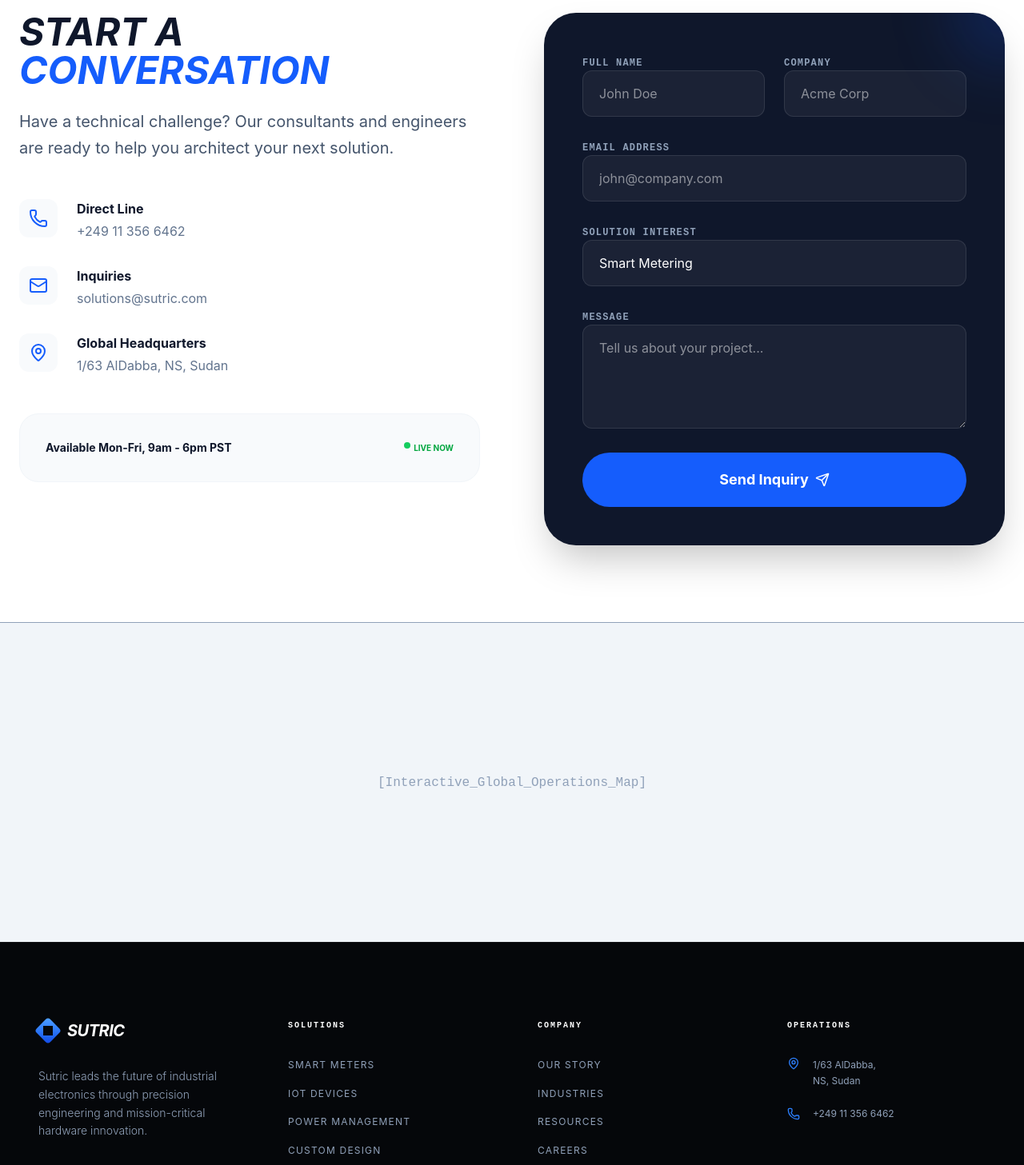
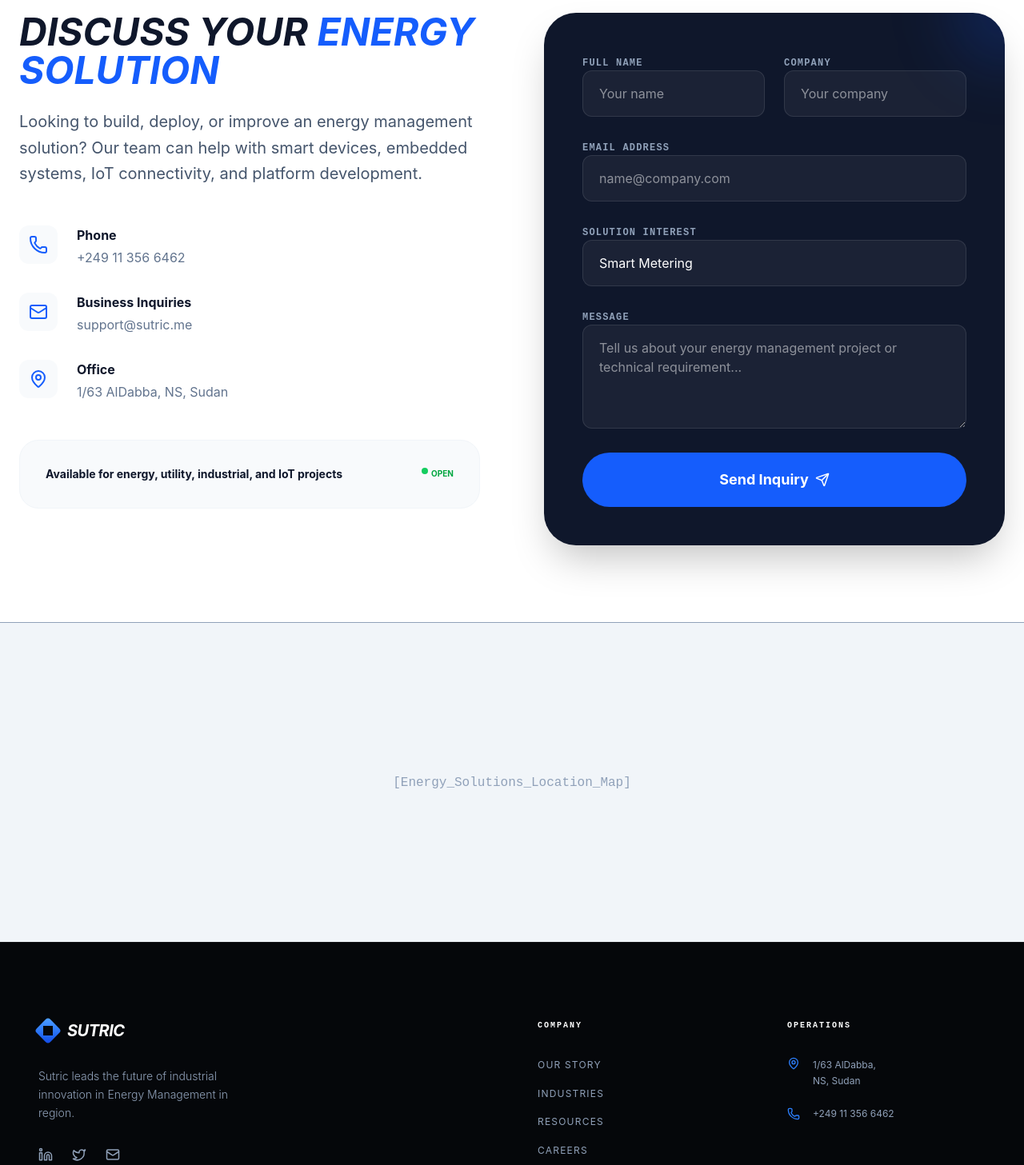
Before and after one commit to bashar-karoury/portfolio_website, a React (Vite) app: page /contact in a window 1280 px wide. Shown: the part 160-1617 px from the top of the page at 80% size. Built offline with nearby package versions, Linux system fonts and the light colour scheme.

Commit message:
Fix Fake content

```diff
--- a/src/App.tsx
+++ b/src/App.tsx
@@ -15,7 +15,7 @@
         <Routes>
           <Route path="/" element={<HomePage />} />
           <Route path="/about" element={<AboutPage />} />
-          <Route path="/products" element={<ProductsPage />} />
+          {/* <Route path="/products" element={<ProductsPage />} /> */}
           <Route path="/services" element={<ServicesPage />} />
           <Route path="/industries" element={<IndustriesPage />} />
           <Route path="/resources" element={<ResourcesPage />} />
--- a/src/components/layout/Footer.tsx
+++ b/src/components/layout/Footer.tsx
@@ -15,7 +15,7 @@
             </span>
           </Link>
           <p className="text-sm leading-relaxed font-light">
-            Sutric leads the future of industrial electronics through precision engineering and mission-critical hardware innovation.
+            Sutric leads the future of industrial innovation in Energy Management in region.
           </p>
           <div className="flex gap-6">
             <a href="#" className="hover:text-blue-400 transition-colors"><Linkedin size={18} /></a>
@@ -23,7 +23,7 @@
             <a href="#" className="hover:text-blue-400 transition-colors"><Mail size={18} /></a>
           </div>
         </div>
-
+        {/*
         <div>
           <h4 className="text-white font-bold mb-8 uppercase tracking-[0.2em] text-[10px] font-mono">Solutions</h4>
           <ul className="space-y-4 text-xs">
@@ -31,6 +31,15 @@
             <li><Link to="/products" className="hover:text-white transition-colors uppercase tracking-widest leading-relaxed">IoT Devices</Link></li>
             <li><Link to="/products" className="hover:text-white transition-colors uppercase tracking-widest leading-relaxed">Power Management</Link></li>
             <li><Link to="/services" className="hover:text-white transition-colors uppercase tracking-widest leading-relaxed">Custom Design</Link></li>
+          </ul>
+        </div> */}
+        <div>
+          <h4 className="text-white font-bold mb-8 uppercase tracking-[0.2em] text-[10px] font-mono"> </h4>
+          <ul className="space-y-4 text-xs">
+            {/* <li><Link to="/products" className="hover:text-white transition-colors uppercase tracking-widest leading-relaxed">Smart Meters</Link></li>
+            <li><Link to="/products" className="hover:text-white transition-colors uppercase tracking-widest leading-relaxed">IoT Devices</Link></li>
+            <li><Link to="/products" className="hover:text-white transition-colors uppercase tracking-widest leading-relaxed">Power Management</Link></li>
+            <li><Link to="/services" className="hover:text-white transition-colors uppercase tracking-widest leading-relaxed">Custom Design</Link></li> */}
           </ul>
         </div>
 
@@ -49,7 +58,7 @@
           <ul className="space-y-6 text-xs">
             <li className="flex gap-4">
               <MapPin size={16} className="text-blue-500 shrink-0" />
-              <span className="leading-relaxed">1/63 AlDabba,<br/> NS, Sudan</span>
+              <span className="leading-relaxed">1/63 AlDabba,<br /> NS, Sudan</span>
             </li>
             <li className="flex gap-4">
               <Phone size={16} className="text-blue-500 shrink-0" />
@@ -61,7 +70,7 @@
 
       <div className="max-w-7xl mx-auto px-12 pt-10 border-t border-white/5 flex flex-col md:flex-row justify-center items-center gap-6">
         <p className="text-[10px] font-mono uppercase tracking-[0.3em] text-slate-600">
-          © {new Date().getFullYear()} Sutric Electronics Technology Co. All rights reserved.
+          © {new Date().getFullYear()} Sutric Advanced Technologies Co. All rights reserved.
         </p>
       </div>
     </footer>
--- a/src/components/layout/Header.tsx
+++ b/src/components/layout/Header.tsx
@@ -5,11 +5,11 @@
 import { cn } from '../../lib/utils';
 
 const navLinks = [
-  { name: 'Products', href: '/products' },
+  // { name: 'Products', href: '/products' },
   { name: 'Services', href: '/services' },
   { name: 'Industries', href: '/industries' },
   { name: 'About', href: '/about' },
-  { name: 'Resources', href: '/resources' },
+  // { name: 'Resources', href: '/resources' },
 ];
 
 export default function Header() {
--- a/src/pages/ContactPage.tsx
+++ b/src/pages/ContactPage.tsx
@@ -6,9 +6,9 @@
             <div className="max-w-7xl mx-auto px-6 py-24 grid grid-cols-1 lg:grid-cols-2 gap-20">
                 <div className="space-y-12">
                     <div>
-                <h1 className="text-5xl font-bold text-slate-900 mb-6 uppercase italic">Start a <span className="text-blue-600">Conversation</span></h1>
+                        <h1 className="text-5xl font-bold text-slate-900 mb-6 uppercase italic">Discuss Your <span className="text-blue-600">Energy Solution</span></h1>
                         <p className="text-xl text-slate-600 leading-relaxed">
-                    Have a technical challenge? Our consultants and engineers are ready to help you architect your next solution.
+                            Looking to build, deploy, or improve an energy management solution? Our team can help with smart devices, embedded systems, IoT connectivity, and platform development.
                         </p>
                     </div>
 
@@ -18,7 +18,7 @@
                                 <Phone size={24} />
                             </div>
                             <div>
-                        <h4 className="font-bold text-slate-900 mb-1">Direct Line</h4>
+                                <h4 className="font-bold text-slate-900 mb-1">Phone</h4>
                                 <p className="text-slate-500">+249 11 356 6462</p>
                             </div>
                         </div>
@@ -27,8 +27,8 @@
                                 <Mail size={24} />
                             </div>
                             <div>
-                        <h4 className="font-bold text-slate-900 mb-1">Inquiries</h4>
-                        <p className="text-slate-500">solutions@sutric.com</p>
+                                <h4 className="font-bold text-slate-900 mb-1">Business Inquiries</h4>
+                                <p className="text-slate-500">support@sutric.me</p>
                             </div>
                         </div>
                         <div className="flex gap-6">
@@ -36,17 +36,17 @@
                                 <MapPin size={24} />
                             </div>
                             <div>
-                        <h4 className="font-bold text-slate-900 mb-1">Global Headquarters</h4>
+                                <h4 className="font-bold text-slate-900 mb-1">Office</h4>
                                 <p className="text-slate-500">1/63 AlDabba, NS, Sudan</p>
                             </div>
                         </div>
                     </div>
 
                     <div className="p-8 bg-slate-50 rounded-3xl border border-slate-100 flex items-center justify-between">
-                <p className="text-sm font-bold text-slate-900">Available Mon-Fri, 9am - 6pm PST</p>
+                        <p className="text-sm font-bold text-slate-900">Available for energy, utility, industrial, and IoT projects</p>
                         <div className="flex gap-1">
                             <div className="w-2 h-2 bg-green-500 rounded-full animate-pulse"></div>
-                    <span className="text-[10px] font-bold text-green-600 uppercase">Live Now</span>
+                            <span className="text-[10px] font-bold text-green-600 uppercase">Open</span>
                         </div>
                     </div>
                 </div>
@@ -57,29 +57,29 @@
                         <div className="grid grid-cols-1 md:grid-cols-2 gap-6">
                             <div className="space-y-2">
                                 <label className="text-xs font-bold text-slate-400 uppercase tracking-widest font-mono">Full Name</label>
-                        <input className="w-full bg-white/5 border border-white/10 rounded-xl px-5 py-4 text-white outline-none focus:border-blue-500 transition-all" placeholder="John Doe" />
+                                <input className="w-full bg-white/5 border border-white/10 rounded-xl px-5 py-4 text-white outline-none focus:border-blue-500 transition-all" placeholder="Your name" />
                             </div>
                             <div className="space-y-2">
                                 <label className="text-xs font-bold text-slate-400 uppercase tracking-widest font-mono">Company</label>
-                        <input className="w-full bg-white/5 border border-white/10 rounded-xl px-5 py-4 text-white outline-none focus:border-blue-500 transition-all" placeholder="Acme Corp" />
+                                <input className="w-full bg-white/5 border border-white/10 rounded-xl px-5 py-4 text-white outline-none focus:border-blue-500 transition-all" placeholder="Your company" />
                             </div>
                         </div>
                         <div className="space-y-2">
                             <label className="text-xs font-bold text-slate-400 uppercase tracking-widest font-mono">Email Address</label>
-                    <input className="w-full bg-white/5 border border-white/10 rounded-xl px-5 py-4 text-white outline-none focus:border-blue-500 transition-all" placeholder="john@company.com" />
+                            <input className="w-full bg-white/5 border border-white/10 rounded-xl px-5 py-4 text-white outline-none focus:border-blue-500 transition-all" placeholder="name@company.com" />
                         </div>
                         <div className="space-y-2">
                             <label className="text-xs font-bold text-slate-400 uppercase tracking-widest font-mono">Solution Interest</label>
                             <select className="w-full bg-white/5 border border-white/10 rounded-xl px-5 py-4 text-white outline-none focus:border-blue-500 transition-all appearance-none cursor-pointer">
                                 <option>Smart Metering</option>
-                        <option>IoT Systems</option>
-                        <option>Power Management</option>
-                        <option>Custom R&D</option>
+                                <option>Energy Monitoring</option>
+                                <option>Embedded Devices</option>
+                                <option>IoT Platform Integration</option>
                             </select>
                         </div>
                         <div className="space-y-2">
                             <label className="text-xs font-bold text-slate-400 uppercase tracking-widest font-mono">Message</label>
-                    <textarea rows={4} className="w-full bg-white/5 border border-white/10 rounded-xl px-5 py-4 text-white outline-none focus:border-blue-500 transition-all" placeholder="Tell us about your project..."></textarea>
+                            <textarea rows={4} className="w-full bg-white/5 border border-white/10 rounded-xl px-5 py-4 text-white outline-none focus:border-blue-500 transition-all" placeholder="Tell us about your energy management project or technical requirement..."></textarea>
                         </div>
                         <button className="w-full bg-blue-600 hover:bg-blue-700 text-white py-5 rounded-full font-bold text-lg transition-all flex items-center justify-center gap-2 group">
                             Send Inquiry
@@ -90,7 +90,7 @@
             </div>
 
             <div className="h-[400px] w-full bg-slate-100 flex items-center justify-center font-mono text-slate-400 border-t">
-        [Interactive_Global_Operations_Map]
+                [Energy_Solutions_Location_Map]
             </div>
         </div>
     );
--- a/src/pages/ServicesPage.tsx
+++ b/src/pages/ServicesPage.tsx
@@ -3,23 +3,23 @@
 const services = [
   {
     icon: Microscope,
-    title: 'R&D and Custom Design',
-    desc: 'From initial prototyping to architecture design, our engineers specialize in complex PCB layouts and system-on-chip solutions.'
+    title: 'Energy Technology R&D',
+    desc: 'We design and develop energy management solutions for modern industrial and utility applications, from concept validation to product-ready architecture.'
   },
   {
     icon: Factory,
-    title: 'Advanced Manufacturing',
-    desc: 'Precision assembly with state-of-the-art SMT lines and automated optical inspection to ensure zero-defect production.'
+    title: 'Smart Devices Development',
+    desc: 'Custom electronic devices for metering, monitoring, control, and field deployment, built to support reliable energy data collection and operation.'
   },
   {
     icon: ShieldCheck,
-    title: 'Quality Assurance',
-    desc: 'Comprehensive environmental stress screening, EMI/EMC compliance testing, and long-term reliability assessments.'
+    title: 'Reliable Industrial Solutions',
+    desc: 'Solutions designed with long-term reliability, secure operation, and real-world industrial conditions in mind.'
   },
   {
     icon: Code2,
-    title: 'Embedded Software',
-    desc: 'Custom firmware development, RTOS integration, and secure cloud connectivity protocols tailored to your hardware.'
+    title: 'Embedded and Platform Software',
+    desc: 'Firmware, communication protocols, dashboards, and cloud-connected platforms that help manage, monitor, and optimize energy usage.'
   }
 ];
 
@@ -28,8 +28,8 @@
     <div className="pt-20">
       <section className="bg-slate-900 py-32 px-6">
         <div className="max-w-7xl mx-auto text-center">
-          <h1 className="text-5xl md:text-7xl font-bold text-white mb-8 italic uppercase tracking-tighter">Manufacturing <span className="text-blue-500">Excellence</span></h1>
-          <p className="text-xl text-slate-300 max-w-2xl mx-auto underline decoration-blue-600 underline-offset-8">End-to-end electronics development from conceptual whiteboard to global shipping.</p>
+          <h1 className="text-5xl md:text-7xl font-bold text-white mb-8 italic uppercase tracking-tighter">Energy Management <span className="text-blue-500">Solutions</span></h1>
+          <p className="text-xl text-slate-300 max-w-2xl mx-auto underline decoration-blue-600 underline-offset-8">Devices and platforms that help industrial and utility customers monitor, control, and manage energy more effectively.</p>
         </div>
       </section>
 
@@ -52,13 +52,13 @@
       <section className="py-24 bg-white border-y">
         <div className="max-w-7xl mx-auto px-6 grid grid-cols-1 lg:grid-cols-2 gap-16 items-center">
           <div className="space-y-8">
-                <h2 className="text-4xl font-bold text-slate-900">Zero-Compromise Standards</h2>
+            <h2 className="text-4xl font-bold text-slate-900">Built for Practical Energy Operations</h2>
             <div className="space-y-6">
               {[
-                        'ISO 9001:2015 Certified Manufacturing',
-                        'IPC-A-610 Workmanship Standards',
-                        'ROHS & REACH Material Compliance',
-                        'Military-grade thermal cycling capabilities'
+                'Smart metering and energy monitoring devices',
+                'Embedded firmware for reliable field operation',
+                'Communication with industrial and IoT platforms',
+                'Dashboards and tools for energy visibility and management'
               ].map(text => (
                 <div key={text} className="flex items-center gap-4 text-slate-700 font-medium">
                   <div className="w-2 h-2 bg-blue-600 rounded-full"></div>
@@ -68,7 +68,7 @@
             </div>
           </div>
           <div className="bg-slate-100 aspect-video rounded-3xl flex items-center justify-center font-mono text-slate-400 border-2 border-dashed border-slate-200">
-                [Laboratory_Visualization_Feed]
+            [Energy_Management_System_View]
           </div>
         </div>
       </section>
```
Also changed, not shown: src/pages/AboutPage.tsx (+11 -11 lines), src/pages/HomePage.tsx (+17 -17 lines), src/pages/IndustriesPage.tsx (+6 -6 lines). Lines whose indentation alone changed are shown as unchanged.
